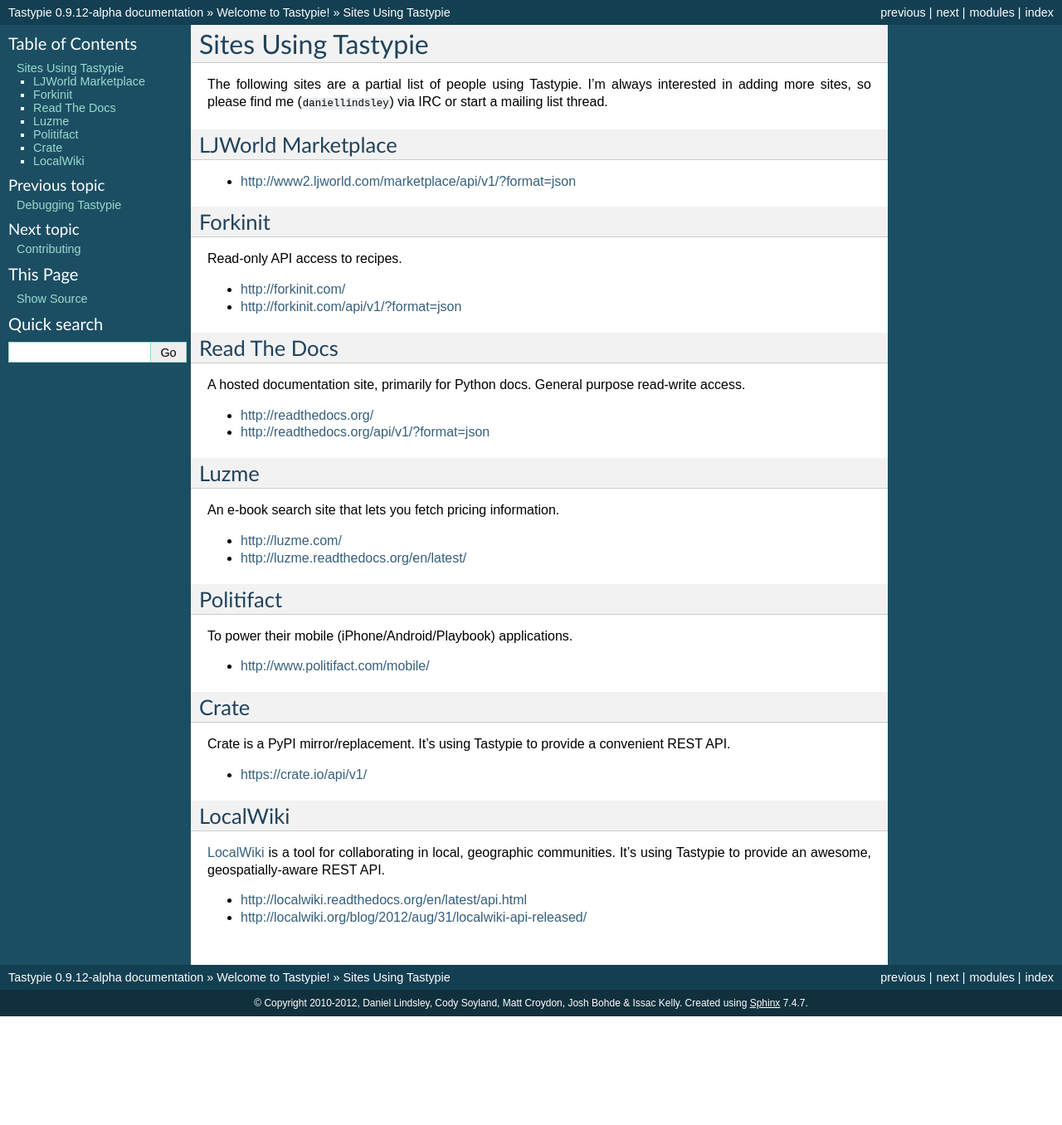
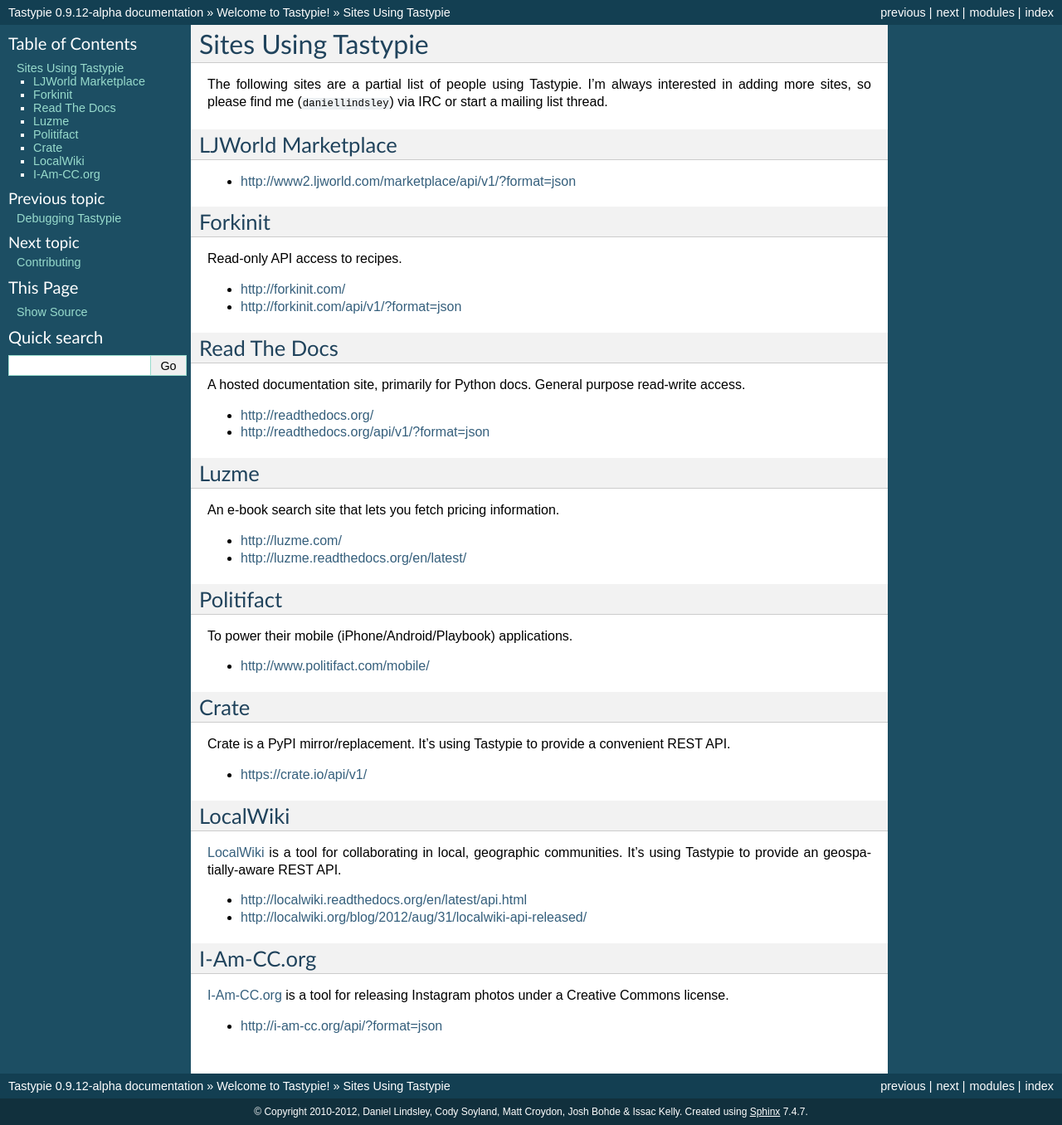
Before and after one commit to django-tastypie/django-tastypie, a Sphinx documentation site: the page built from docs/who_uses.rst, in a window 1280 px wide. Shown: the whole page at 83% size. Built offline with Sphinx 7.4.7, drawn with Linux system fonts in a browser that asks for light colours; before the commit the page ends 1225 px from its top, so only the background shows below that.

Commit message:
Added i-am-cc.org to Who Uses.

```diff
--- a/docs/who_uses.rst
+++ b/docs/who_uses.rst
@@ -62,9 +62,18 @@
 LocalWiki
 ---------
 
-`LocalWiki <http://localwiki.org>`_ is a tool for collaborating in local, geographic
-communities.  It's using Tastypie to provide an awesome,
-geospatially-aware REST API.
+`LocalWiki <http://localwiki.org>`_ is a tool for collaborating in local,
+geographic communities. It's using Tastypie to provide an geospatially-aware
+REST API.
 
 * http://localwiki.readthedocs.org/en/latest/api.html
 * http://localwiki.org/blog/2012/aug/31/localwiki-api-released/
+
+
+I-Am-CC.org
+-----------
+
+`I-Am-CC.org <http://i-am-cc.org>`_ is a tool for releasing Instagram photos
+under a Creative Commons license.
+
+* http://i-am-cc.org/api/?format=json
```
